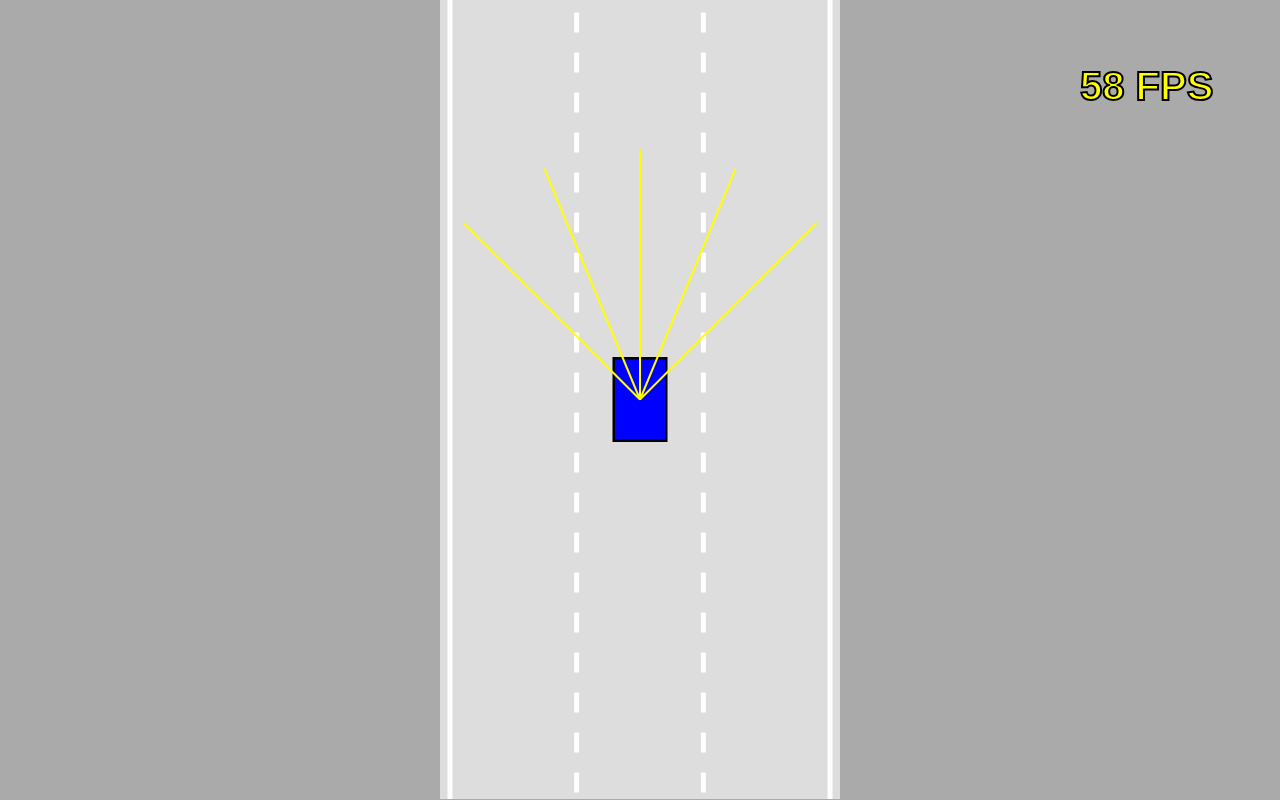
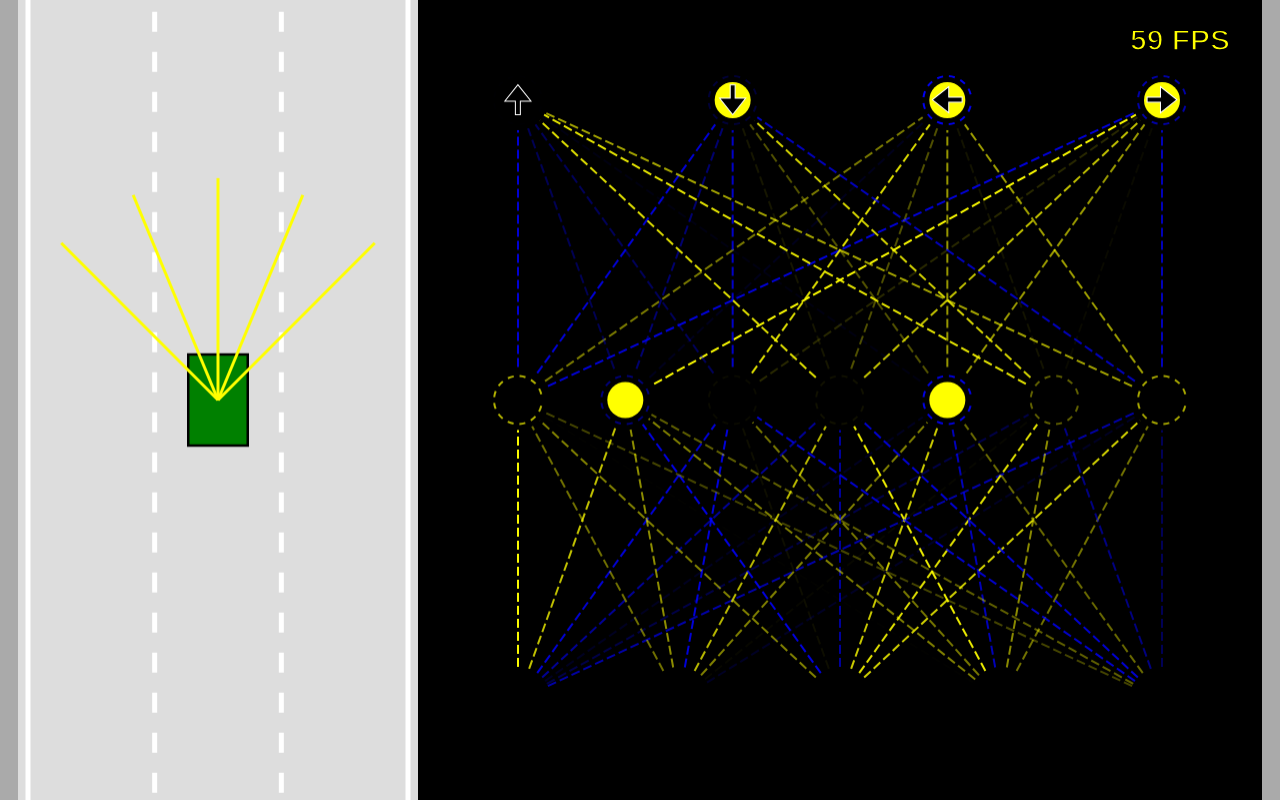
Before and after one commit to davarashly/self-driving-machine, a website built with Vite: page index.html in a window 1280 px wide. Built offline with nearby package versions, Linux system fonts and the light colour scheme.

Commit message:
Network done

```diff
--- a/index.html
+++ b/index.html
@@ -11,7 +11,10 @@
     <title>Self-Driving Car</title>
   </head>
   <body>
-    <canvas id="game-canvas"></canvas>
-    <canvas id="overlay-canvas"></canvas>
+    <div class="wrap">
+      <canvas id="game-canvas"></canvas>
+      <canvas id="network-canvas"></canvas>
+      <canvas id="overlay-canvas"></canvas>
+    </div>
   </body>
 </html>
--- a/src/common/types/index.ts
+++ b/src/common/types/index.ts
@@ -8,3 +8,5 @@ export type Polygon = IPoint[]
 export type RoadBorders = PointList
 
 export type Traffic = Car[]
+
+export type Direction = "forward" | "reverse" | "left" | "right"
--- a/src/models/Car.ts
+++ b/src/models/Car.ts
@@ -1,7 +1,7 @@
-import { Controls, Sensors } from "@/models"
-import { Polygon, RoadBorders, Traffic } from "@/common/types"
+import { Controls, NeuralNetwork, Sensor } from "@/models"
+import { Direction, Polygon, RoadBorders, Traffic } from "@/common/types"
 import { IPoint } from "@/common/interfaces"
-import { linearInterpolation, polygonsIntersection } from "@/modules"
+import { inRange, linearInterpolation, polygonsIntersection } from "@/modules"
 import { CarTypeEnum } from "@/common/enums"
 
 export class Car {
@@ -16,15 +16,32 @@ export class Car {
   private angle: number
   private speed: number
   private readonly acceleration: number
-  private readonly rotationModifier = 0.03
+  private readonly rotationModifier = 0.0125
   private readonly friction = 0.05
   private readonly maxSpeed: number
   private readonly maxReverseSpeed: number
 
   private readonly controls: Controls
-  private readonly sensors?: Sensors
+  private readonly sensor?: Sensor
+  private readonly brain?: NeuralNetwork
 
   private polygon: Polygon
+
+  get isAI() {
+    return this.type === CarTypeEnum.AI_PLAYER
+  }
+
+  get isBot() {
+    return this.type === CarTypeEnum.BOT
+  }
+
+  getSize() {
+    return { height: this.height, width: this.width }
+  }
+
+  getBrain() {
+    return this.brain
+  }
 
   constructor(
     x: number,
@@ -48,7 +65,7 @@ export class Car {
     this.damaged = false
 
     this.acceleration = this.type === "bot" ? 0.1 : 1
-    this.maxSpeed = this.type === "bot" ? 1.7 : 3
+    this.maxSpeed = this.type === "bot" ? inRange(0.7, 1.3) : 2.3
     this.maxReverseSpeed = this.maxSpeed * 0.68
 
     this.angle = 0
@@ -57,7 +74,12 @@ export class Car {
     this.controls = new Controls(type)
 
     if (this.type !== "bot") {
-      this.sensors = new Sensors(this)
+      this.sensor = new Sensor(this)
+      this.brain = new NeuralNetwork([
+        this.sensor.getRayCount(),
+        this.sensor.getRayCount() + 2,
+        4
+      ])
     }
 
     this.polygon = []
@@ -87,20 +109,35 @@ export class Car {
     this.moveCar()
     this.polygon = this.createPolygon()
     this.damaged = this.assessDamage(roadBorders, traffic)
-    if (this.sensors) {
-      this.sensors.update(roadBorders, traffic!)
+
+    if (this.sensor && this.brain) {
+      this.sensor.update(roadBorders, traffic!)
+
+      const offsets = this.sensor
+        .getReadings()
+        .map((t) => (!!t ? 1 - t.offset : 0))
+
+      const outputs = NeuralNetwork.feedForward(offsets, this.brain)
+
+      if (this.isAI) {
+        const directions: Direction[] = ["forward", "reverse", "left", "right"]
+
+        for (let i = 0; i < outputs.length; i++) {
+          this.controls.setDirection(directions[i], !!outputs[i])
+        }
+
+        console.log(this.controls)
+      }
     }
   }
 
   private assessDamage(roadBorders: RoadBorders, traffic: Traffic = []) {
-    for (const roadBorder of roadBorders) {
-      if (polygonsIntersection(this.polygon, roadBorder)) {
-        return true
-      }
-    }
-
-    for (const trafficCar of traffic) {
-      if (polygonsIntersection(this.polygon, trafficCar.polygon)) {
+    for (let i = 0; i < Math.max(roadBorders.length, traffic.length); i++) {
+      if (
+        (roadBorders[i] &&
+          polygonsIntersection(this.polygon, roadBorders[i])) ||
+        (traffic[i] && polygonsIntersection(this.polygon, traffic[i].polygon))
+      ) {
         return true
       }
     }
@@ -214,8 +251,8 @@ export class Car {
 
     ctx.fill()
 
-    if (this.sensors) {
-      this.sensors.draw(ctx)
+    if (this.sensor) {
+      this.sensor.draw(ctx)
     }
   }
 }
--- a/src/models/Controls.ts
+++ b/src/models/Controls.ts
@@ -1,4 +1,5 @@
 import { CarTypeEnum } from "@/common/enums"
+import { Direction } from "@/common/types"
 
 export class Controls {
   private forward: boolean
@@ -22,6 +23,10 @@ export class Controls {
       case CarTypeEnum.AI_PLAYER:
         break
     }
+  }
+
+  setDirection(direction: Direction, value: boolean) {
+    this[direction] = value
   }
 
   addKeyListeners() {
--- /dev/null
+++ b/src/models/Network.ts
@@ -0,0 +1,91 @@
+export class Level {
+  private readonly inputs: number[]
+  private readonly outputs: number[]
+  private readonly biases: number[]
+  private readonly weights: number[][]
+
+  constructor(inputCount: number, outputCount: number) {
+    this.inputs = new Array(inputCount)
+    this.outputs = new Array(outputCount)
+    this.biases = new Array(outputCount)
+    this.weights = []
+
+    for (let i = 0; i < inputCount; i++) {
+      this.weights[i] = new Array(outputCount)
+    }
+
+    Level.randomize(this)
+  }
+
+  getInputs() {
+    return this.inputs
+  }
+
+  getOutputs() {
+    return this.outputs
+  }
+
+  getWeights() {
+    return this.weights
+  }
+
+  getBiases() {
+    return this.biases
+  }
+
+  private static randomize(level: Level) {
+    for (let i = 0; i < level.inputs.length; i++) {
+      for (let j = 0; j < level.outputs.length; j++) {
+        level.weights[i][j] = Math.random() * 2 - 1
+      }
+    }
+
+    for (let i = 0; i < level.biases.length; i++) {
+      level.biases[i] = Math.random() * 2 - 1
+    }
+  }
+
+  static feedForward(givenInputs: number[], level: Level) {
+    for (let i = 0; i < level.inputs.length; i++) {
+      level.inputs[i] = givenInputs[i]
+    }
+
+    for (let i = 0; i < level.outputs.length; i++) {
+      let sum = 0
+
+      for (let j = 0; j < level.inputs.length; j++) {
+        sum += level.inputs[j] * level.weights[j][i]
+      }
+
+      level.outputs[i] = sum > level.biases[i] ? 1 : 0
+    }
+
+    return level.outputs
+  }
+}
+
+export class NeuralNetwork {
+  private readonly levels: Level[]
+
+  constructor(neuronCounts: number[]) {
+    this.levels = []
+
+    for (let i = 0; i < neuronCounts.length - 1; i++) {
+      this.levels.push(new Level(neuronCounts[i], neuronCounts[i + 1]))
+    }
+  }
+
+  getLevels() {
+    return this.levels
+  }
+
+  static feedForward(givenInputs: number[], network: NeuralNetwork) {
+    let outputs: number[] = []
+
+    for (let i = 0; i < network.levels.length; i++) {
+      outputs = Level.feedForward(i ? outputs : givenInputs, network.levels[i])
+    }
+
+    return outputs
+  }
+}
--- a/src/models/Road.ts
+++ b/src/models/Road.ts
@@ -37,12 +37,14 @@ export class Road {
     ]
   }
 
+  get laneWidth() {
+    return this.width / this.laneCount
+  }
+
   getLaneCenter(laneIdx: number) {
-    const laneWidth = this.width / this.laneCount
-
     laneIdx = Math.max(0, Math.min(laneIdx, this.laneCount - 1))
 
-    return this.left + laneWidth * (0.5 + laneIdx)
+    return this.left + this.laneWidth * (0.5 + laneIdx)
   }
 
   getBorders() {
--- a/src/models/Sensors.ts
+++ b/src/models/Sensor.ts
@@ -3,16 +3,18 @@ import { getIntersection, linearInterpolation } from "@/modules"
 import { IPoint } from "@/common/interfaces"
 import { Intersection, PointList, RoadBorders, Traffic } from "@/common/types"
 
-export class Sensors {
+export class Sensor {
   private readonly car: Car
   private readonly rayCount = 5
-  private readonly rayLength = 250
+  private readonly rayLength: number
   private readonly raySpread = Math.PI / 2
   private readonly rays: PointList
   private readonly readings: Intersection[]
 
   constructor(car: Car) {
     this.car = car
+
+    this.rayLength = this.car.getSize().height * 2.5
 
     this.rays = []
     this.readings = []
@@ -25,6 +27,14 @@ export class Sensors {
     for (let i = 0; i < this.rayCount; i++) {
       this.readings.push(this.getReading(this.rays[i], roadBorders, traffic))
     }
+  }
+
+  getRayCount() {
+    return this.rayCount
+  }
+
+  getReadings() {
+    return this.readings
   }
 
   private getReading(
@@ -100,7 +110,7 @@ export class Sensors {
       const end = this.readings[i] || this.rays[i][1]
 
       ctx.beginPath()
-      ctx.lineWidth = 2
+      ctx.lineWidth = 3
       ctx.strokeStyle = "yellow"
       ctx.moveTo(this.rays[i][0].x, this.rays[i][0].y)
       ctx.lineTo(end.x, end.y)
@@ -115,7 +125,7 @@ export class Sensors {
       }
 
       ctx.beginPath()
-      ctx.lineWidth = 2
+      ctx.lineWidth = 3
       ctx.strokeStyle = "black"
       ctx.moveTo(this.rays[i][1].x, this.rays[i][1].y)
       ctx.lineTo(end.x, end.y)
--- a/src/models/index.ts
+++ b/src/models/index.ts
@@ -1,4 +1,5 @@
 export * from "./Car"
 export * from "./Controls"
 export * from "./Road"
-export * from "./Sensors"
+export * from "./Sensor"
+export * from "./Network"
--- a/src/modules/Game.ts
+++ b/src/modules/Game.ts
@@ -1,18 +1,21 @@
-import { Canvas } from "@/modules"
+import { Canvas, drawNetwork } from "@/modules"
 import { Car, Road } from "@/models"
 import { CarTypeEnum } from "@/common/enums"
 import { Traffic } from "@/common/types"
 
 export class Game {
   private gameCanvas: Canvas
+  private networkCanvas: Canvas
   private overlayCanvas: Canvas
   private road: Road
   private car: Car
   private readonly traffic: Traffic
+  private prevTimeStamp = 0
   private fps: number
 
   constructor() {
     this.gameCanvas = new Canvas("#game-canvas")
+    this.networkCanvas = new Canvas("#network-canvas", "66%")
     this.overlayCanvas = new Canvas("#overlay-canvas", "100%")
     const canvasElement = this.gameCanvas.getCanvas()
 
@@ -20,16 +23,16 @@ export class Game {
     this.car = new Car(
       this.road.getLaneCenter(Math.floor(this.road.getLaneCount() / 2)),
       canvasElement.height / 2,
-      50,
-      80,
-      CarTypeEnum.PLAYER
+      this.road.laneWidth * 0.45,
+      this.road.laneWidth * 0.7,
+      CarTypeEnum.AI_PLAYER
     )
     this.traffic = [
       new Car(
         this.road.getLaneCenter(Math.floor(this.road.getLaneCount() / 2)),
         canvasElement.height / 2 - 300,
-        50,
-        80
+        this.road.laneWidth * 0.45,
+        this.road.laneWidth * 0.7
       )
     ]
 
@@ -37,7 +40,7 @@ export class Game {
   }
 
   startGame() {
-    this.game()
+    this.game(0)
   }
 
   drawFPS() {
@@ -47,19 +50,19 @@ export class Game {
   drawOverlayText(text: string, color: string) {
     const overlayCtx = this.overlayCanvas.getContext()
 
-    overlayCtx.font = "bold 40px Arial"
+    overlayCtx.font = "bold 30px Arial"
     overlayCtx.strokeStyle = "#000"
-    overlayCtx.lineWidth = 2
+    overlayCtx.lineWidth = 1.75
     overlayCtx.fillStyle = color
-    overlayCtx.fillText(text, window.innerWidth - 200, 100)
-    overlayCtx.strokeText(text, window.innerWidth - 200, 100)
+    overlayCtx.fillText(text, window.innerWidth - 150, 50)
+    overlayCtx.strokeText(text, window.innerWidth - 150, 50)
   }
 
   drawGameOver() {
     this.drawOverlayText("WASTED", "red")
   }
 
-  private game(prevTimeStamp = Date.now()) {
+  private game(prevTimeStamp: number) {
     const [gameCanvasElement, gameCtx] = [
       this.gameCanvas.getCanvas(),
       this.gameCanvas.getContext()
@@ -71,6 +74,7 @@ export class Game {
     }
 
     this.gameCanvas.updateWindow()
+    this.networkCanvas.updateWindow()
     this.overlayCanvas.updateWindow()
 
     gameCtx.save()
@@ -85,18 +89,26 @@ export class Game {
 
     gameCtx.restore()
 
+    if (!this.car.isBot) {
+      const networkCtx = this.networkCanvas.getContext()
+      networkCtx.lineDashOffset = -prevTimeStamp / 50
+
+      drawNetwork(networkCtx, this.car.getBrain()!)
+    }
+
     if (this.car.isDamaged()) {
       this.drawGameOver()
 
       return
     }
 
-    const run = requestAnimationFrame(this.game.bind(this, Date.now()))
+    const run = requestAnimationFrame(this.game.bind(this))
 
     if (run % 60 === 0) {
-      const fpsDelta = (Date.now() - prevTimeStamp) / 1000
+      const fpsDelta = (prevTimeStamp - this.prevTimeStamp) / 1000
       this.fps = Math.floor(1 / fpsDelta)
     }
+    this.prevTimeStamp = prevTimeStamp
 
     this.drawFPS()
   }
--- a/src/modules/Utils.ts
+++ b/src/modules/Utils.ts
@@ -18,7 +18,7 @@ export const getIntersection = (
     const t = tTop / bottom
     const u = uTop / bottom
 
-    if (inRange(0, 1, t) && inRange(0, 1, u)) {
+    if (isInRange(0, 1, t) && isInRange(0, 1, u)) {
       return {
         x: linearInterpolation(A.x, B.x, t),
         y: linearInterpolation(A.y, B.y, t),
@@ -49,7 +49,7 @@ export const polygonsIntersection = (polygonA: Polygon, polygonB: Polygon) => {
   return false
 }
 
-export const inRange = (
+export const isInRange = (
   a: number,
   b: number,
   number: number,
@@ -61,3 +61,28 @@ export const inRange = (
 
   return left && right
 }
+
+export const inRange = (min: number, max: number) => {
+  // find diff
+  const difference = max - min
+
+  // generate random number
+  let rand = Math.random()
+
+  // multiply with difference
+  rand = rand * difference
+
+  // add with min value
+  rand = rand + min
+
+  return rand
+}
+
+export const getRGBA = (value: number) => {
+  const alpha = Math.abs(value)
+
+  const { r, g, b } =
+    value < 0 ? { r: 0, g: 0, b: 255 } : { r: 255, g: 255, b: 0 }
+
+  return `rgba(${r}, ${g}, ${b}, ${alpha}`
+}
--- /dev/null
+++ b/src/modules/Visualizer.ts
@@ -0,0 +1,127 @@
+import { Level, NeuralNetwork } from "@/models"
+import { getRGBA, linearInterpolation } from "@/modules/Utils"
+
+export const drawNetwork = (
+  ctx: CanvasRenderingContext2D,
+  network: NeuralNetwork
+) => {
+  const margin = 100
+  const left = margin
+  const top = margin
+  const width = ctx.canvas.width - margin * 2
+  const height = ctx.canvas.height - margin * 2
+
+  const networkLevels = network.getLevels()
+
+  const levelHeight = height / networkLevels.length
+
+  for (let i = networkLevels.length - 1; i >= 0; i--) {
+    const levelTop =
+      top +
+      linearInterpolation(
+        height - levelHeight,
+        0,
+        networkLevels.length === 1 ? 0.5 : i / (networkLevels.length - 1)
+      )
+
+    ctx.setLineDash([9, 4])
+
+    drawLevel(
+      ctx,
+      networkLevels[i],
+      left,
+      levelTop,
+      width,
+      levelHeight,
+      i === networkLevels.length - 1 ? ["🠉", "🠋", "🠈", "🠊"] : []
+    )
+  }
+}
+
+const drawLevel = (
+  ctx: CanvasRenderingContext2D,
+  level: Level,
+  left: number,
+  top: number,
+  width: number,
+  height: number,
+  labels: string[]
+) => {
+  const right = left + width
+  const bottom = top + height
+
+  const nodeRadius = 30
+
+  const [levelInputs, levelOutputs, levelWeights, levelBiases] = [
+    level.getInputs(),
+    level.getOutputs(),
+    level.getWeights(),
+    level.getBiases()
+  ]
+
+  for (let i = 0; i < levelInputs.length; i++) {
+    for (let j = 0; j < levelOutputs.length; j++) {
+      ctx.beginPath()
+      ctx.moveTo(getNodeX(levelInputs, i, left, right), bottom)
+      ctx.lineTo(getNodeX(levelOutputs, j, left, right), top)
+      ctx.lineWidth = 2
+
+      ctx.strokeStyle = getRGBA(levelWeights[i][j])
+      ctx.stroke()
+    }
+  }
+
+  for (let i = 0; i < levelInputs.length; i++) {
+    const x = getNodeX(levelInputs, i, left, right)
+
+    ctx.beginPath()
+    ctx.arc(x, bottom, nodeRadius, 0, Math.PI * 2)
+    ctx.fillStyle = "black"
+    ctx.fill()
+    ctx.beginPath()
+    ctx.arc(x, bottom, nodeRadius * 0.6, 0, Math.PI * 2)
+    ctx.fillStyle = getRGBA(levelInputs[i])
+    ctx.fill()
+  }
+
+  for (let i = 0; i < levelOutputs.length; i++) {
+    const x = getNodeX(levelOutputs, i, left, right)
+
+    ctx.beginPath()
+    ctx.arc(x, top, nodeRadius, 0, Math.PI * 2)
+    ctx.fillStyle = "black"
+    ctx.fill()
+    ctx.beginPath()
+    ctx.arc(x, top, nodeRadius * 0.6, 0, Math.PI * 2)
+    ctx.fillStyle = getRGBA(levelOutputs[i])
+    ctx.fill()
+
+    ctx.beginPath()
+    ctx.lineWidth = 2
+    ctx.arc(x, top, nodeRadius * 0.8, 0, Math.PI * 2)
+    ctx.strokeStyle = getRGBA(levelBiases[i])
+    ctx.setLineDash([6, 6])
+    ctx.stroke()
+    ctx.setLineDash([])
+
+    if (labels[i]) {
+      ctx.beginPath()
+      ctx.textAlign = "center"
+      ctx.textBaseline = "middle"
+      ctx.fillStyle = "black"
+      ctx.strokeStyle = "white"
+      ctx.font = nodeRadius * 1.2 + "px Arial bold"
+      ctx.fillText(labels[i], x, top + nodeRadius * 0.1)
+      ctx.lineWidth = 1
+      ctx.strokeText(labels[i], x, top + nodeRadius * 0.1)
+      ctx.stroke()
+    }
+  }
+}
+
+const getNodeX = (nodes: any[], idx: number, left: number, right: number) =>
+  linearInterpolation(
+    left,
+    right,
+    nodes.length === 1 ? 0.5 : idx / (nodes.length - 1)
+  )
--- a/src/modules/index.ts
+++ b/src/modules/index.ts
@@ -1,3 +1,4 @@
 export * from "./Canvas"
 export * from "./Game"
 export * from "./Utils"
+export * from "./Visualizer"
--- a/src/style.scss
+++ b/src/style.scss
@@ -3,13 +3,21 @@
   padding: 0;
   border: none;
   outline: none;
+  overflow: hidden;
 }
 
 body {
   background-color: #aaa;
 }
 
-canvas {
+.wrap {
+  display: flex;
+  justify-content: center;
+  width: 100%;
+  margin-inline: auto;
+}
+
+canvas#overlay-canvas {
   position: absolute;
   top: 0;
   left: 0;
@@ -18,6 +26,11 @@ canvas {
 canvas#game-canvas {
   background-color: #ddd;
   width: 400px;
-  transform: translateX(-50%);
-  left: 50%;
 }
+
+canvas#network-canvas {
+  background-color: #000;
+  width: 66%;
+  right: 0;
+  left: unset;
+}
```
